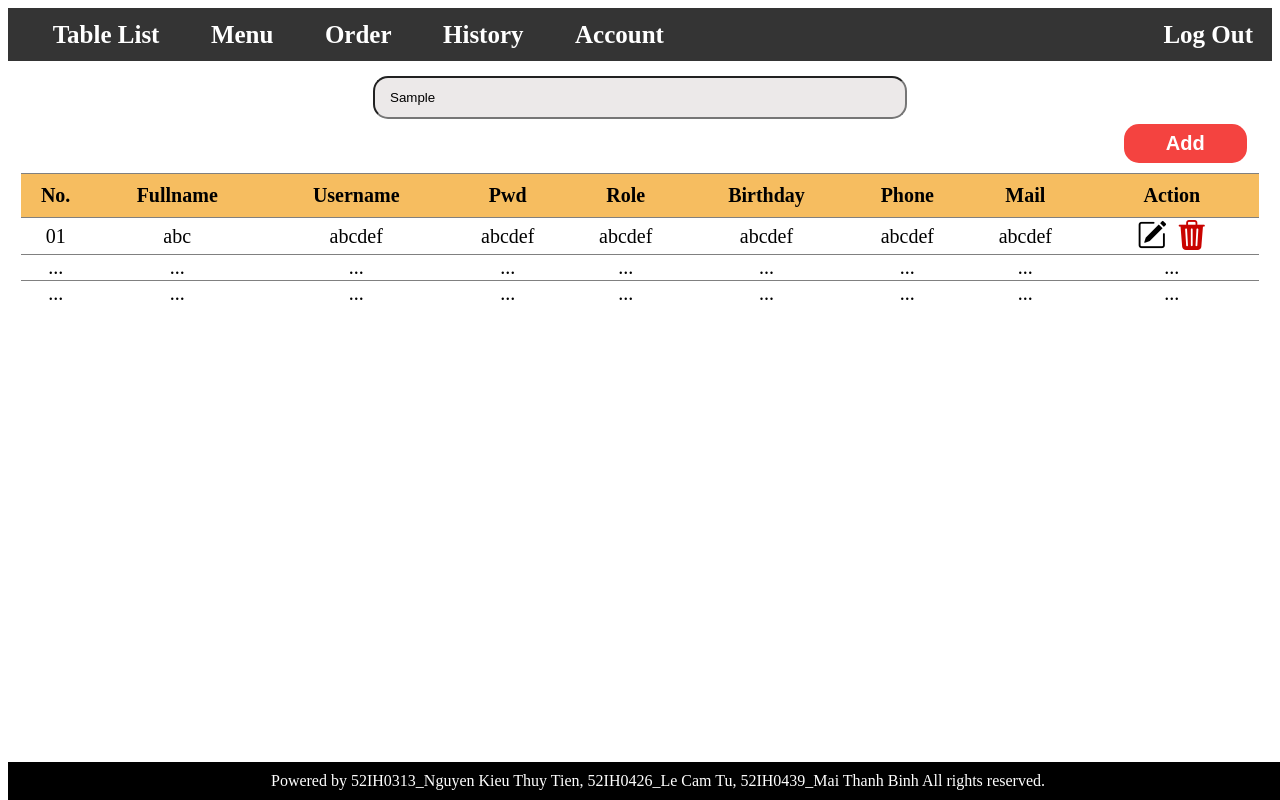
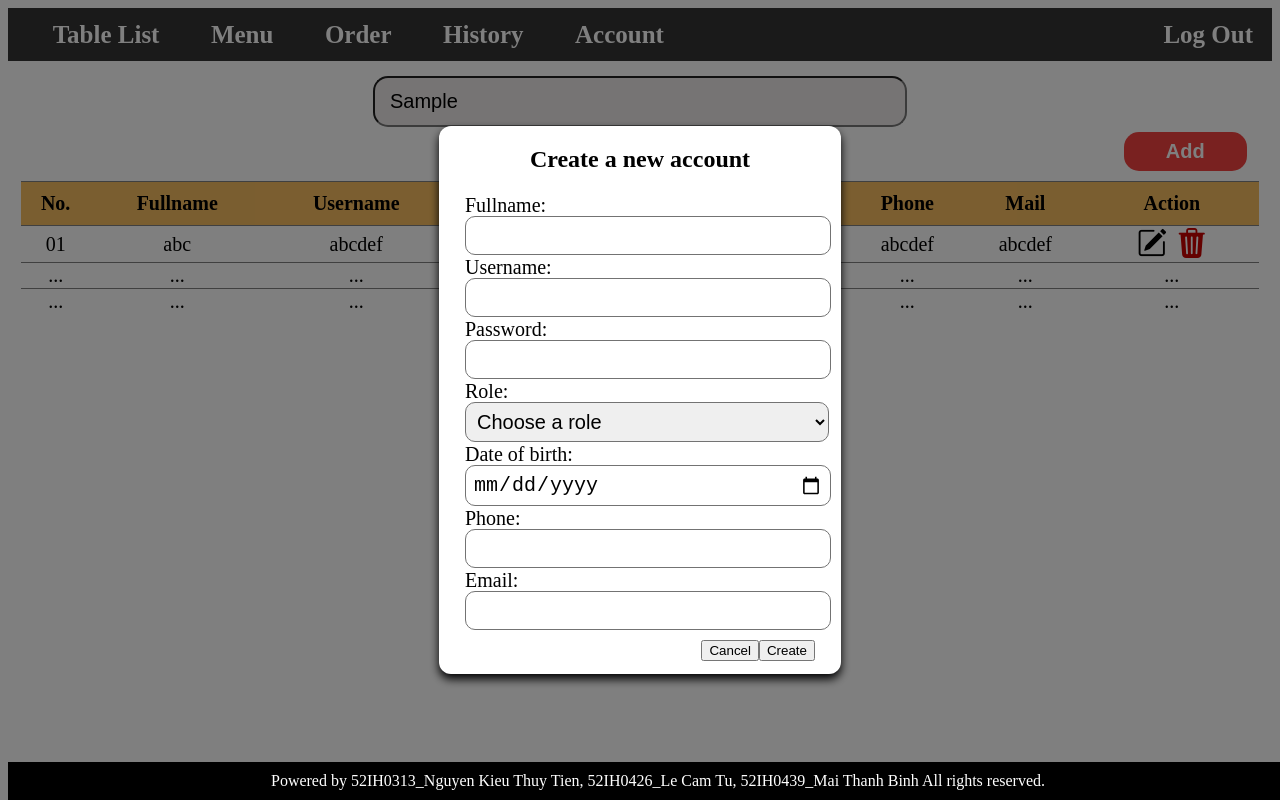
Before and after one commit to kynm0211/soa-midterm, a React (Create React App) app: page /account in a window 1280 px wide. Both pictures are taken after typing "Sample" into the empty fields and a click on the button "Add". Built offline with nearby package versions, Linux system fonts and the light colour scheme.

Commit message:
FE - Create account popup (LCT)

```diff
--- a/package.json
+++ b/package.json
@@ -14,6 +14,7 @@
     "react-helmet": "^6.1.0",
     "react-router-dom": "^6.22.1",
     "react-scripts": "^5.0.1",
+    "reactjs-popup": "^2.0.6",
     "web-vitals": "^2.1.4"
   },
   "scripts": {
--- a/src/components/Account/Account.css
+++ b/src/components/Account/Account.css
@@ -81,3 +81,75 @@ span{
 .number-order-col{
     width: 70px;
 }
+
+.overlayAdd {
+    position: fixed;
+    top: 0;
+    left: 0;
+    right: 0;
+    bottom: 0;
+    background-color: rgba(0, 0, 0, 0.5);
+    display: flex;
+    justify-content: center;
+    align-items: center;
+  }
+
+  .popupAdd {
+    background: white;
+    padding: 0 2% 1% 2%;
+    border: none;
+    width: 350px;
+    border-radius: 12px;
+    box-shadow: 0 5px 10px 0 rgb(0, 0, 2);
+    /* border-radius: 4px; */
+    /* width: 20%;
+    position: relative;
+    top: 0%;
+    left: 0%;
+    bottom: 0%;
+    right: 0%; */
+  }
+
+  .popup-header{
+    display: flex;
+    justify-content: center;
+  }
+
+  .popup-content{
+
+  }
+
+  .popup-content input{
+    width: 100%;
+    padding: 2%;
+    border-radius: 10px;
+    border: 1px solid rgb(115, 115, 115);
+    font-size: 20px;
+  }
+
+  .popup-content select{
+    width: 104%;
+    padding: 2%;
+    border-radius: 10px;
+    border: 1px solid rgb(115, 115, 115);
+    font-size: 20px;
+  }
+
+  .popup-content label,
+  input,
+  option {
+    padding: 5% 0;
+    font-size: 20px;
+  }
+
+  .popup-content #role{
+    padding: 2%;
+    border-radius: 10px;
+  }
+
+  .popup-btn{
+    display: flex;
+    justify-content: flex-end;
+    margin: 10px 0 0 0;
+
+  }
--- a/src/components/Account/Account.jsx
+++ b/src/components/Account/Account.jsx
@@ -1,7 +1,23 @@
-import React from "react";
+import React, { useState } from "react";
 import "./Account.css";
+// import Popup from 'reactjs-popup';
 
 export default function Account() {
+    const [isOpenAdd, setIsOpenAdd] = useState(false);
+
+    const openPopupAdd = () => {
+        setIsOpenAdd(true);
+    };
+
+    const closePopupAdd = () => {
+        setIsOpenAdd(false);
+    };
+
+    const createConfirm = () => {
+        setIsOpenAdd(false);
+        alert("Create successfully.");
+    };
+
     return (
         <div>
             <div className="account-search">
@@ -9,8 +25,51 @@ export default function Account() {
             </div>
 
             <div className="account-add">
-                <button className="Add-btn">Add</button>
+                <button onClick={openPopupAdd} className="Add-btn">Add</button>
+                {isOpenAdd && (
+                    <div className="overlayAdd">
+                        <dialog className="popupAdd" open={isOpenAdd}>
+                            {/* <div onClick={closePopupAdd} style={{ position: 'absolute', right: 0 }}>X</div> */}
+                            <div>
+                                <h2 className="popup-header">Create a new account</h2>
+                                <div className="popup-content">
+                                    <label htmlFor="fullname">Fullname: </label>
+                                    <input type="text" id="fullname" className="fullname" /><br />
+                                    <label htmlFor="username">Username: </label>
+                                    <input type="text" id="username" className="username" /><br />
+                                    <label htmlFor="pwd">Password: </label>
+                                    <input type="text" id="pwd" className="pwd" /><br />
+                                    <label htmlFor="role">Role: </label>
+                                    <select name="role" id="role">
+                                        <option value="none">Choose a role</option>
+                                        <option value="chef">Chef</option>
+                                        <option value="manager">Manager</option>
+                                        <option value="waiter">Waiter</option>
+                                    </select><br />
+                                    <label htmlFor="dob">Date of birth: </label>
+                                    <input type="date" id="dob" className="dob" /><br />
+                                    <label htmlFor="phone">Phone: </label>
+                                    <input type="text" id="phone" className="phone" /><br />
+                                    <label htmlFor="email">Email: </label>
+                                    <input type="email" id="email" className="email" /><br />
+                                </div>
+                            </div>
+                            <div className="popup-btn">
+                                <button onClick={closePopupAdd}>Cancel</button>
+                                <button onClick={createConfirm}>Create</button>
+                            </div>
+
+                        </dialog>
+                    </div>
+                )}
             </div>
+
+            {/* <div>
+                <Popup trigger={<button> Mở popup </button>} position="right center">
+                    <div>Nội dung popup</div>
+                </Popup>
+            </div> */}
+
 
             <div className="table">
                 <table className="account-table">
@@ -43,7 +102,7 @@ export default function Account() {
                                 </span>
 
                                 <span className="delete-icon">
-                                <i class="bi bi-trash3-fill"></i>
+                                    <i class="bi bi-trash3-fill"></i>
                                 </span>
                             </td>
                         </tr>
```
Also changed, not shown: 1 other file (tests, documents, lock files or other folders).
